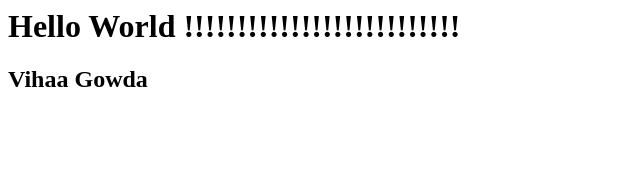
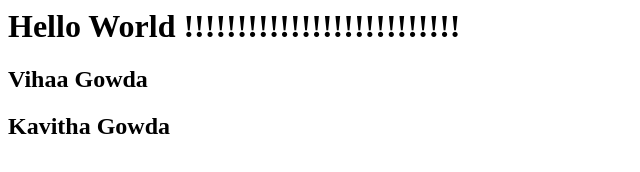
Before and after one commit to Kavitha-Gowda/Test_Project, a plain HTML site: page index.html in a window 1280 px wide. Shown: the whole page, without its empty margins (0-640 px from the left). Drawn offline with Linux system fonts and the light colour scheme.

Commit message:
Wrong change

```diff
--- a/index.html
+++ b/index.html
@@ -2,3 +2,6 @@
 <h1>Hello World !!!!!!!!!!!!!!!!!!!!!!!!!!</h1>
 
 <h2>Vihaa Gowda</h2>
+
+
+<h2>Kavitha Gowda</h2>
```
